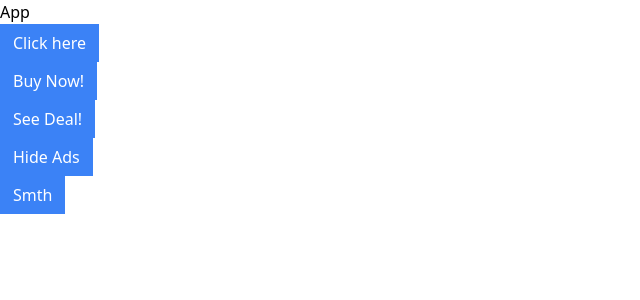
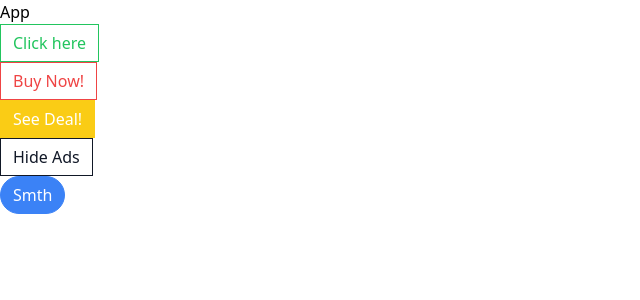
Before and after one commit to Pawelv9/comps, a JavaScript app: page / in a window 1280 px wide. Shown: the top 300 px of the page, without its empty margins (0-640 px from the left). Built offline with nearby package versions, Linux system fonts and the light colour scheme; the HTML template or start-up script is replaced by a standard one.

Commit message:
added classNames and tailwind-merge

```diff
--- a/package.json
+++ b/package.json
@@ -6,10 +6,14 @@
     "@testing-library/jest-dom": "^5.17.0",
     "@testing-library/react": "^13.4.0",
     "@testing-library/user-event": "^13.5.0",
+    "classnames": "^2.5.1",
+    "install": "^0.13.0",
+    "npm": "^10.7.0",
     "prop-types": "^15.8.1",
     "react": "^18.3.1",
     "react-dom": "^18.3.1",
     "react-scripts": "5.0.1",
+    "tailwind-merge": "^2.3.0",
     "web-vitals": "^2.1.4"
   },
   "scripts": {
--- a/src/App.js
+++ b/src/App.js
@@ -17,7 +17,7 @@
         <Button secondary outline>Hide Ads</Button>
       </div>
       <div>
-        <Button secondary rounded>Smth</Button>
+        <Button primary rounded>Smth</Button>
       </div>
     </div>
   );
--- a/src/Button.js
+++ b/src/Button.js
@@ -1,4 +1,6 @@
 import PropTypes from 'prop-types'
+import className from 'classnames'
+import { twMerge } from 'tailwind-merge';
 
 function Button({
   children,
@@ -10,8 +12,26 @@
   outline,
   rounded,
 }) {
+  const classes = twMerge(
+    className('px-3 py-1.5 border',{
+      'border-blue-500 bg-blue-500 text-white': primary,
+      'border-gray-900 bg-gray-900 text-white': secondary,
+      'border-green-500 bg-green-500 text-white': success,
+      'border-yellow-400 bg-yellow-400 text-white': warning,
+      'border-red-500 bg-red-500 text-white': danger,
+      'rounded-full': rounded,
+      'bg-white': outline,
+      'text-blue-500': outline && primary,
+      'text-gray-900': outline && secondary,
+      'text-green-500': outline && success,
+      'text-yellow-400': outline && warning,
+      'text-red-500': outline && danger
+    })
+  )
+
+
   return (
-    <button className='px-3 py-1.5 border border-blue-500 bg-blue-500 text-white'>{children}</button>
+    <button  className={classes}>{children}</button>
   )
 }
 
```
Also changed, not shown: 1 other file (tests, documents, lock files or other folders).
